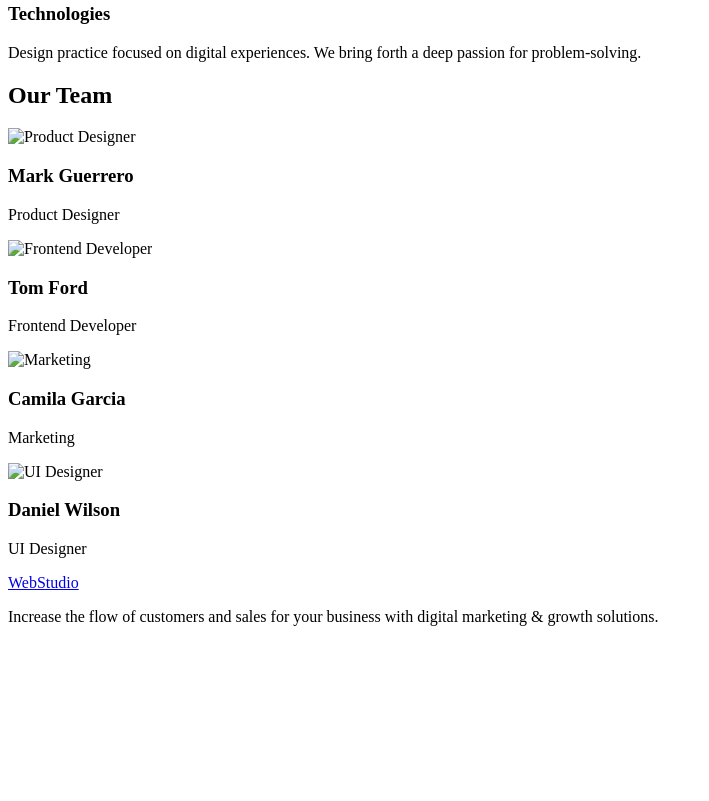
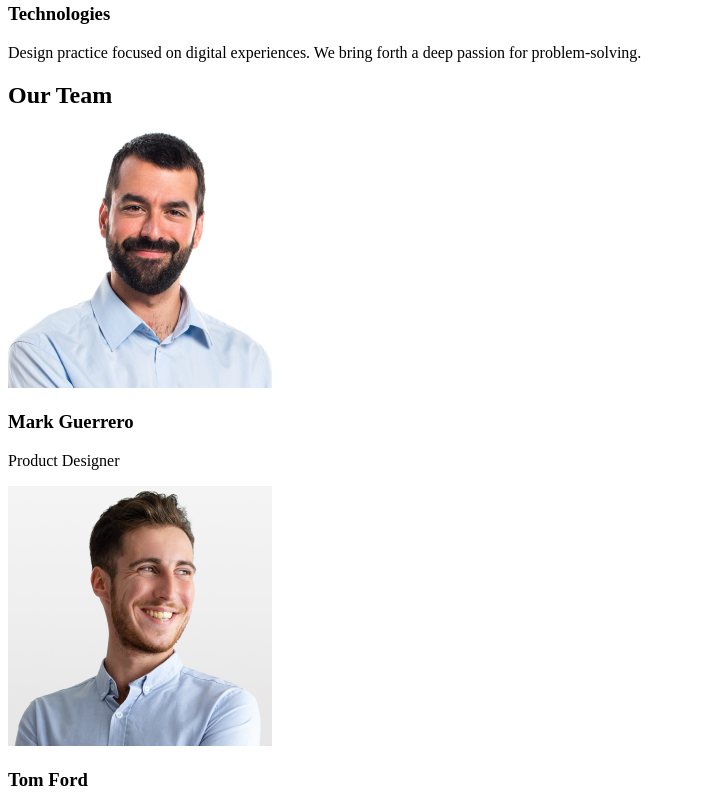
Before and after one commit to Miteos1986/goit-markup-hw-01, a plain HTML site: page index.html in a window 1280 px wide. Shown: the part 479-1280 px from the top of the page, without its empty margins (0-709 px from the left). Before the commit the page ends 1121 px from the top, so only its background shows below. Drawn offline with Linux system fonts and the light colour scheme; the site is published under a folder, as on GitHub Pages, so addresses that start at the root find nothing.

Commit message:
Update index.html

```diff
--- a/index.html
+++ b/index.html
@@ -58,21 +58,21 @@
 
             <h2>Our Team</h2>
 
-            <img src="/images/img.png" width="264" height="260" alt="Product Designer" />
+            <img src="./images/img.png" width="264" height="260" alt="Product Designer" />
 
             <h3>Mark Guerrero</h3>
             <p>Product Designer</p>
 
-            <img src="/images/img3.png" width="264" height="260" alt="Frontend Developer" />
+            <img src="./images/img3.png" width="264" height="260" alt="Frontend Developer" />
 
             <h3>Tom Ford</h3>
             <p>Frontend Developer</p>
 
-            <img src="/images/img1.png" width="264" height="260" alt="Marketing" />
+            <img src="./images/img1.png" width="264" height="260" alt="Marketing" />
             <h3>Camila Garcia</h3>
             <p>Marketing</p>
 
-            <img src="/images/img2.png" width="264" height="260" alt="UI Designer" />
+            <img src="./images/img2.png" width="264" height="260" alt="UI Designer" />
 
             <h3>Daniel Wilson</h3>
             <p>UI Designer</p>
```
